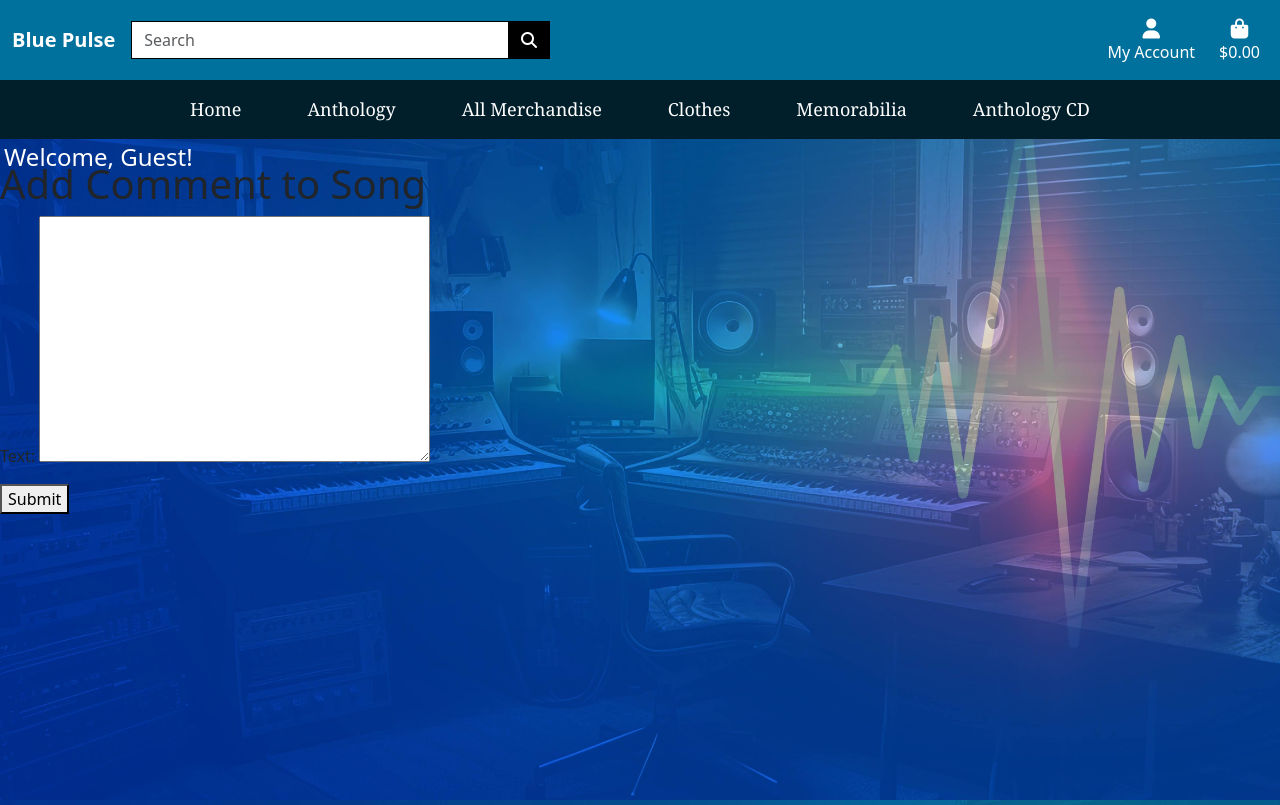
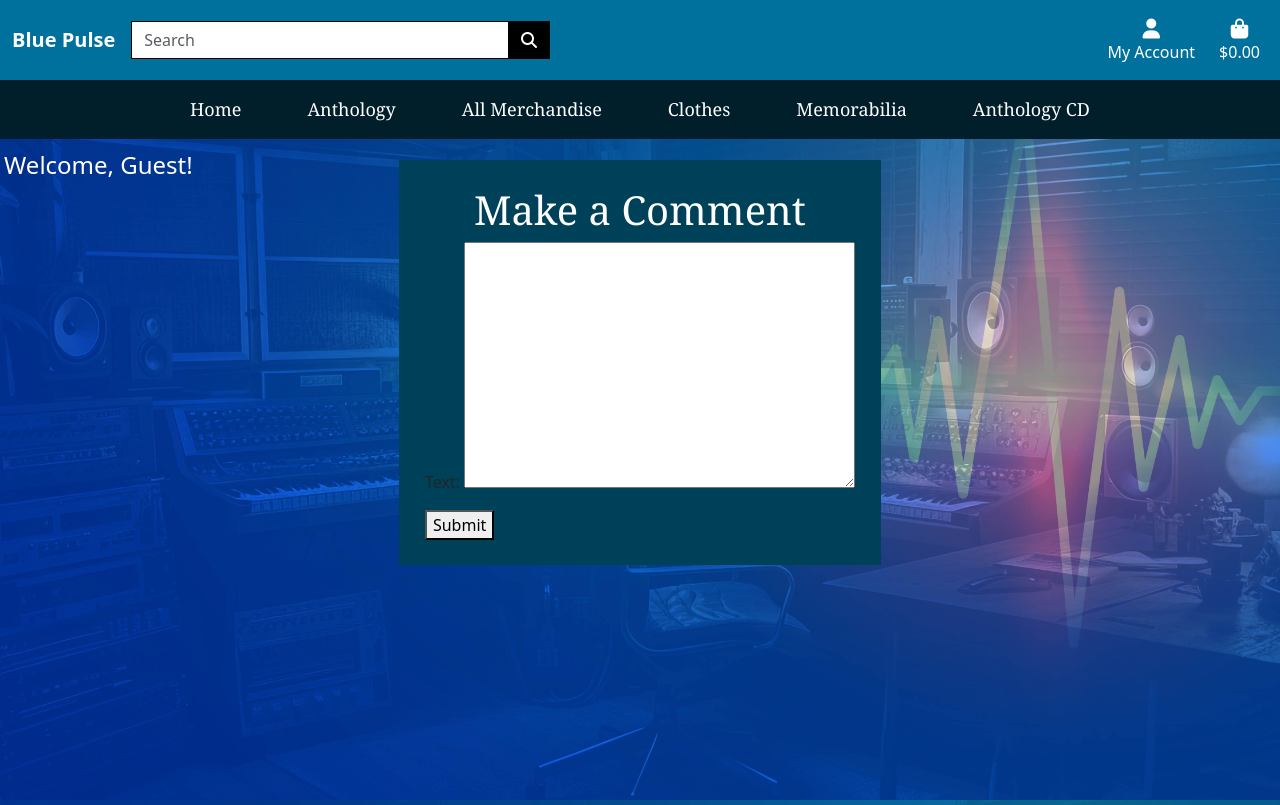
Before and after one commit to Shaga-Matula/blue-pulse-band-dev, a Django app: page /song/1/add_comment/ in a window 1280 px wide. Shown: the top 805 px of the page. Run offline with Django 3.2, Linux system fonts and the light colour scheme; some libraries are stand-ins or nearby versions.

Commit message:
css for comments

```diff
--- a/musicapp/templates/comments/comment_add.html
+++ b/musicapp/templates/comments/comment_add.html
@@ -1,10 +1,12 @@
 {% extends 'base.html' %}
 
 {% block content %}
-<h1>Add Comment to Song</h1>
-<form method="post">
-    {% csrf_token %}
-    {{ form.as_p }}
-    <button type="submit">Submit</button>
-</form>
+<div class="comments-card container d-flex flex-column justify-content-center align-items-center comments-bg-color">
+    <h1 class="comments-edit-card ">Make a Comment</h1>
+    <form method="post">
+        {% csrf_token %}
+        {{ form.as_p }}
+        <button type="submit">Submit</button>
+    </form>
+</div>
 {% endblock %}
--- a/musicapp/views.py
+++ b/musicapp/views.py
@@ -6,7 +6,13 @@ from django.views.generic import CreateView, DeleteView, ListView, UpdateView
 from .forms import CommentForm, MusicModForm
 from .models import CommentMod, MusicMod
 
+################################
 
+
+
+
+
+#################################
 class CommentDeleteView(DeleteView):
     model = CommentMod
     success_url = reverse_lazy("song_all_comments")
--- a/static/styles/css/style.css
+++ b/static/styles/css/style.css
@@ -1,9 +1,39 @@
 /* test area */
-.image-url-comment{
+.image-url-comment {
     height: 50px;
 }
 
+/* Comments Template */
 
+.comments-card{
+    width: fit-content;
+    padding: 2%;
+}
+
+.comments-bg-color {
+    background-color: #00415a
+}
+
+.comments-edit-card {
+    font-family: Georgia, 'Times New Roman', Times, serif;
+    color:white;
+    background-color: var(--bs-list-group-bg);
+    width: auto;
+}
+.comments-card-title {
+    font-family: Georgia, 'Times New Roman', Times, serif;
+    font-size: small;
+    color: white;
+}
+
+.author {
+    display: inline-block;
+    clear: both;
+    margin-bottom: 10px;
+    font-weight: bold;
+    color: #333;
+
+}
 
 /* General page setup */
 
@@ -525,7 +555,8 @@ audio {
     color: #17a2b8; /* text-info */
 }
 
-.form-group-change .form-group, .div_id_song_image{
+.form-group-change .form-group,
+.div_id_song_image {
     padding-bottom: 4px;
     color: white !important;
 }
--- a/templates/base.html
+++ b/templates/base.html
@@ -162,7 +162,7 @@
         </nav>
         {% load account %}
 
-        <div class="d-none d-sm-block"> <!-- Hide on small screens -->
+        <div class="d-none d-sm-block pt-2 pl-5"> <!-- Hide on small screens -->
             {% if request.user.is_authenticated %}
             <h4 class="align-items-center text-white p-1">Welcome back, {{ user }}!</h4>
             {% else %}
```
Also changed, not shown: musicapp/templates/comments/all_songs_comments.html (+29 -14 lines), musicapp/templates/comments/comment_edit.html (+9 -6 lines), profiles/models.py (+10 -5 lines).
